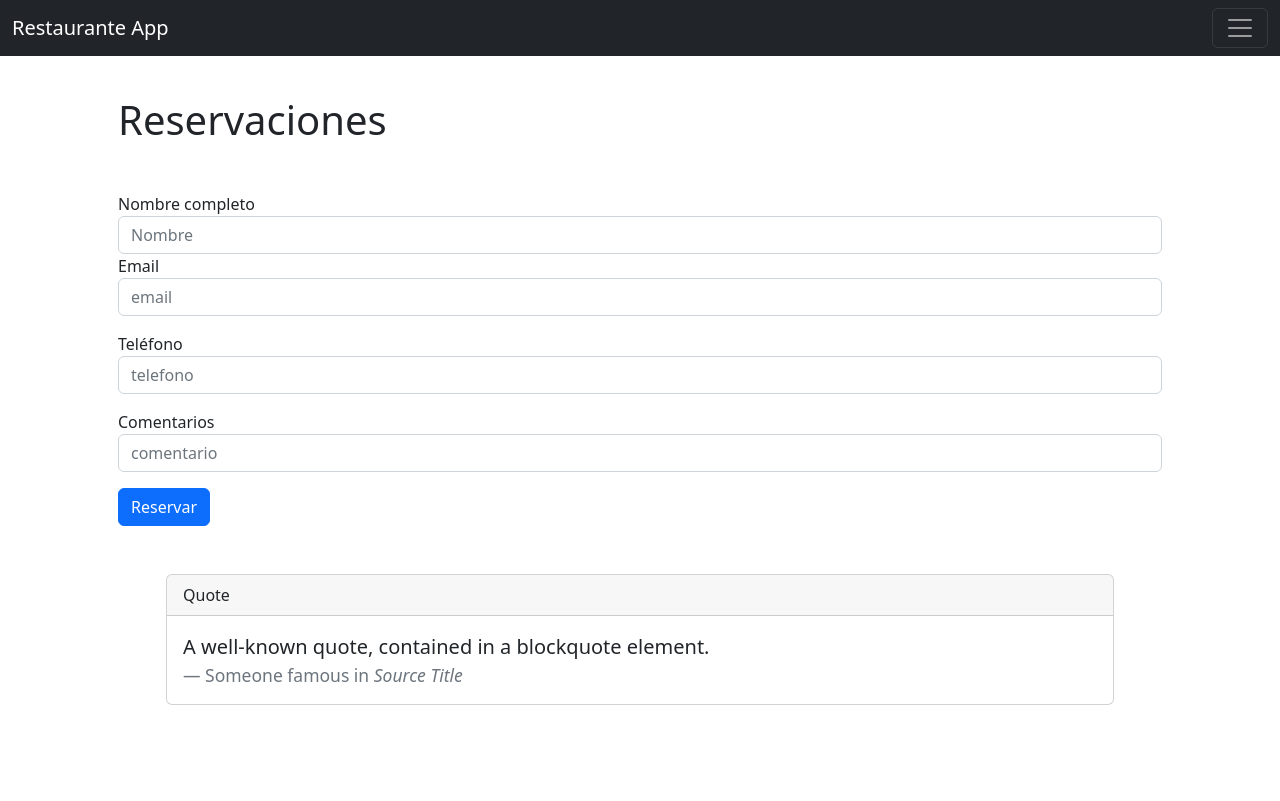
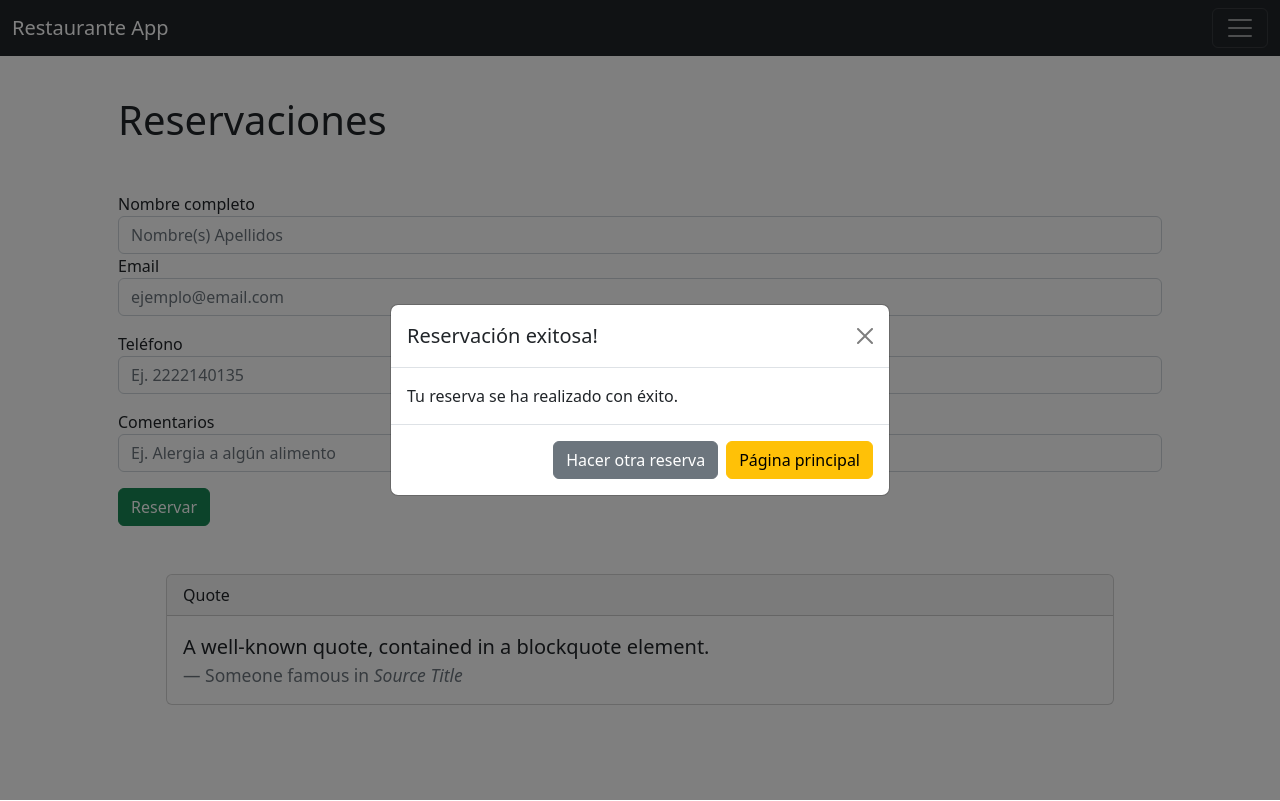
Before and after one commit to GinTip/restaurant-app, a React (Create React App) app: page /reservaciones in a window 1280 px wide. Both pictures are taken after a click on the button "Reservar". Built offline with nearby package versions, Linux system fonts and the light colour scheme; no server answers.

Commit message:
Modal para reservaciones

```diff
--- a/package.json
+++ b/package.json
@@ -10,6 +10,7 @@
     "firebase": "^9.9.1",
     "react": "^18.2.0",
     "react-dom": "^18.2.0",
+    "react-hook-form": "^7.34.0",
     "react-router-dom": "^6.3.0",
     "react-scripts": "5.0.1",
     "web-vitals": "^2.1.4"
--- /dev/null
+++ b/src/components/ModalReserva.jsx
@@ -0,0 +1,37 @@
+import React from 'react';
+import { NavLink } from "react-router-dom";
+
+const ModalReserva = () => {
+  return (
+    <>
+      <div className="modal fade" id="reservaExitosa" tabIndex={-1} aria-labelledby="reservaExitosa" aria-hidden="true">
+        <div className="modal-dialog modal-dialog-centered">
+          <div className="modal-content">
+            <div className="modal-header">
+              <h5 className="modal-title" id="reservaExitosa">Reservación exitosa!</h5>
+              <button type="button" className="btn-close" data-bs-dismiss="modal" aria-label="Close" />
+            </div>
+            <div className="modal-body">
+              Tu reserva se ha realizado con éxito.
+            </div>
+            <div className="modal-footer">
+              <button type="button" className="btn btn-secondary" data-bs-dismiss="modal">Hacer otra reserva</button>
+              <button type="button" className="btn btn-warning" data-bs-dismiss="modal">
+              <NavLink
+                      to="/"
+                      aria-current="page"
+                      className={({ isActive }) =>
+                        isActive ? "nav-link active" : "nav-link"}
+                    >
+                      Página principal
+                    </NavLink>
+              </button>
+            </div>
+          </div>
+        </div>
+      </div>
+    </>
+  );
+};
+
+export default ModalReserva;
--- a/src/pages/HomePage.jsx
+++ b/src/pages/HomePage.jsx
@@ -1,6 +1,8 @@
 import React from 'react';
+import { NavLink } from "react-router-dom";
+
+// Importacion de componentes
 import Footer from '../components/Footer';
-import { NavLink } from "react-router-dom";
 
 // Importacion de imagenes
 import Pizza1 from '../images/pizza-1.jpg';
--- a/src/pages/Reservaciones.jsx
+++ b/src/pages/Reservaciones.jsx
@@ -4,8 +4,10 @@ import {
   collection,
   addDoc,
 } from "firebase/firestore";
+
+// Importacion de componetes
 import Footer from '../components/Footer';
-
+import ModalReserva from "../components/ModalReserva";
 
 const initialForm = {
   nombre: "",
@@ -33,15 +35,16 @@ const Reservaciones = () => {
             <div className="containermb-3 mt-5">
               <label htmlFor="nombre">Nombre completo</label>
               <input
-                id="nombre"
+                id="nombre validationDefault01"
                 type="text"
-                placeholder="Nombre"
+                placeholder="Nombre(s) Apellidos"
                 autoComplete="off"
                 className="form-control"
                 value={form.nombre}
                 onChange={(e) => {
                   setForm({ ...form, nombre: e.target.value });
                 }}
+                required
               />
             </div>
             <div className="mb-3">
@@ -49,13 +52,14 @@ const Reservaciones = () => {
               <input
                 id="email"
                 type="textarea"
-                placeholder="email"
+                placeholder="ejemplo@email.com"
                 autoComplete="off"
                 className="form-control"
                 value={form.email}
                 onChange={(e) => {
                   setForm({ ...form, email: e.target.value });
                 }}
+                required
               />
             </div>
             <div className="mb-3">
@@ -63,13 +67,14 @@ const Reservaciones = () => {
               <input
                 id="telefono"
                 type="number"
-                placeholder="telefono"
+                placeholder="Ej. 2222140135"
                 autoComplete="off"
                 className="form-control"
                 value={form.telefono}
                 onChange={(e) => {
                   setForm({ ...form, telefono: e.target.value });
                 }}
+                required
               />
             </div>
             <div className="mb-3">
@@ -77,13 +82,14 @@ const Reservaciones = () => {
               <input
                 id="comentario"
                 type="text"
-                placeholder="comentario"
+                placeholder="Ej. Alergia a algún alimento"
                 autoComplete="off"
                 className="form-control"
                 value={form.comentario}
                 onChange={(e) => {
                   setForm({ ...form, comentario: e.target.value });
                 }}
+                required
               />
             </div>
           </form>
@@ -93,12 +99,17 @@ const Reservaciones = () => {
         <article>
           <button
             type="submit"
-              className="btn btn-primary"
+            className="btn btn-success"
             onClick={crearReserva}
+            data-bs-toggle="modal"
+            data-bs-target="#reservaExitosa"
           >
             Reservar
           </button>
         </article>
+      </section>
+      <section>
+        <ModalReserva id="reservaExitosa" />
       </section>
       <footer className='mt-5'>
         <Footer />
```
Also changed, not shown: src/helpers/validaciones.js (added), 1 other file (tests, documents, lock files or other folders). Lines whose indentation alone changed are shown as unchanged.
